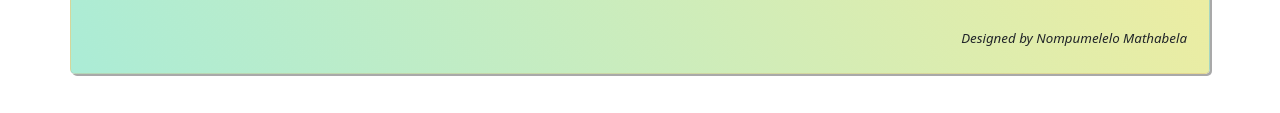
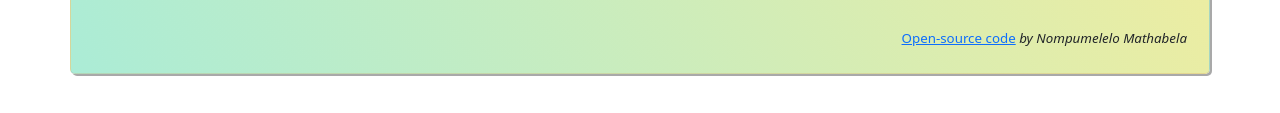
Before and after one commit to Skykasodiza/my_projectapp, a plain HTML site: page index.html in a window 1280 px wide. Shown: the part 517-630 px from the top of the page. Drawn offline with nearby package versions, Linux system fonts and the light colour scheme.

Commit message:
Added a link to my Github repository

```diff
--- a/index.html
+++ b/index.html
@@ -122,7 +122,7 @@
       </div>
     </div>
   </p>
-<div class="footer"><em>Designed by Nompumelelo Mathabela</em></div>
+<div class="footer"><a href="https://github.com/Skykasodiza/my_projectapp" target="_blank">Open-source code</a><em> by Nompumelelo Mathabela</em></div>
   </body>
   <script src="src/index.js"></script>
 </html>
```
